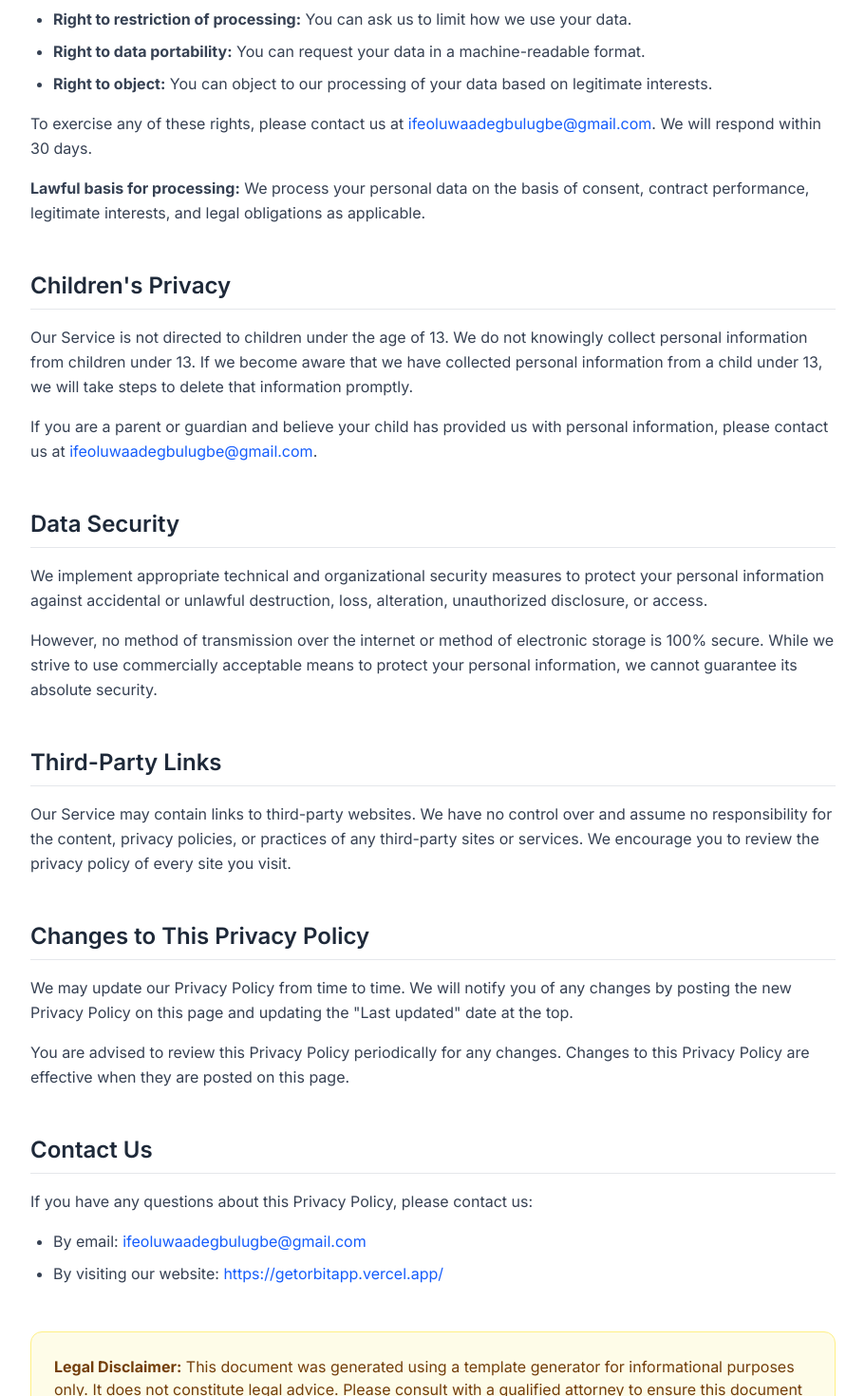
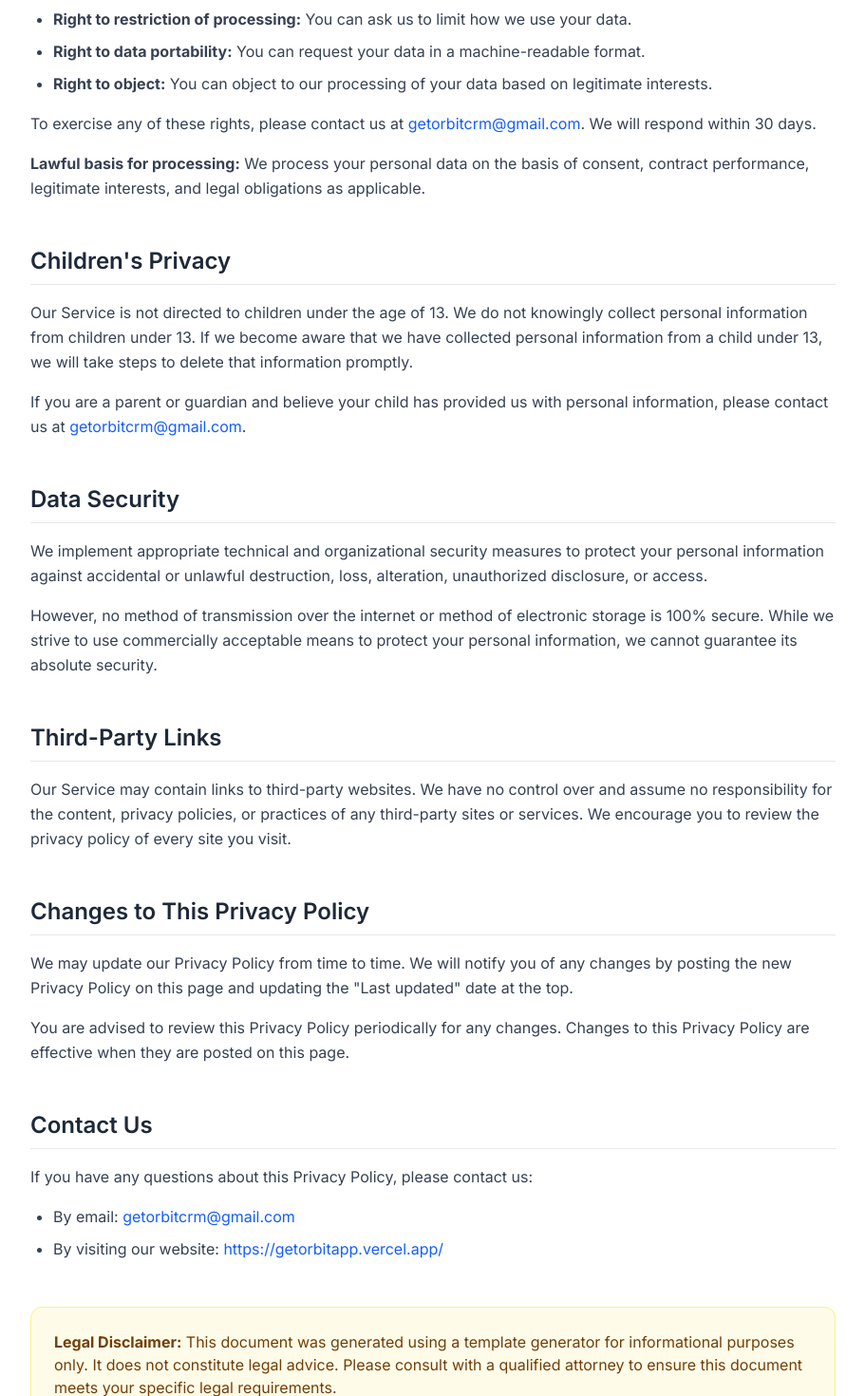
Before and after one commit to ifeoluwaadegbulugbe/Orbit, a React (Vite) app: page /privacy in a window 1280 px wide. Shown: the part 2240-3710 px from the top of the page at 95% size, without its empty margins (184-1095 px from the left). Built offline with nearby package versions, Linux system fonts and the light colour scheme; no server answers.

Commit message:
Add files via upload

```diff
--- a/src/app/components/privacy.tsx
+++ b/src/app/components/privacy.tsx
@@ -118,7 +118,7 @@ export function Privacy() {
                 <li><strong>Right to object:</strong> You can object to our processing of your data based on legitimate interests.</li>
               </ul>
               <p className="mb-4">
-                To exercise any of these rights, please contact us at <a href="mailto:ifeoluwaadegbulugbe@gmail.com" className="text-blue-600 hover:underline">ifeoluwaadegbulugbe@gmail.com</a>. We will respond within 30 days.
+                To exercise any of these rights, please contact us at <a href="mailto:getorbitcrm@gmail.com" className="text-blue-600 hover:underline">getorbitcrm@gmail.com</a>. We will respond within 30 days.
               </p>
               <p>
                 <strong>Lawful basis for processing:</strong> We process your personal data on the basis of consent, contract performance, legitimate interests, and legal obligations as applicable.
@@ -133,7 +133,7 @@ export function Privacy() {
                 Our Service is not directed to children under the age of 13. We do not knowingly collect personal information from children under 13. If we become aware that we have collected personal information from a child under 13, we will take steps to delete that information promptly.
               </p>
               <p>
-                If you are a parent or guardian and believe your child has provided us with personal information, please contact us at <a href="mailto:ifeoluwaadegbulugbe@gmail.com" className="text-blue-600 hover:underline">ifeoluwaadegbulugbe@gmail.com</a>.
+                If you are a parent or guardian and believe your child has provided us with personal information, please contact us at <a href="mailto:getorbitcrm@gmail.com" className="text-blue-600 hover:underline">getorbitcrm@gmail.com</a>.
               </p>
             </section>
 
@@ -176,7 +176,7 @@ export function Privacy() {
               </h2>
               <p className="mb-4">If you have any questions about this Privacy Policy, please contact us:</p>
               <ul className="list-disc pl-6 space-y-2">
-                <li>By email: <a href="mailto:ifeoluwaadegbulugbe@gmail.com" className="text-blue-600 hover:underline">ifeoluwaadegbulugbe@gmail.com</a></li>
+                <li>By email: <a href="mailto:getorbitcrm@gmail.com" className="text-blue-600 hover:underline">getorbitcrm@gmail.com</a></li>
                 <li>By visiting our website: <a href="https://getorbitapp.vercel.app/" className="text-blue-600 hover:underline">https://getorbitapp.vercel.app/</a></li>
               </ul>
             </section>
--- a/src/app/components/terms.tsx
+++ b/src/app/components/terms.tsx
@@ -160,7 +160,7 @@ export function Terms() {
                 Contact Us
               </h2>
               <p>
-                If you have questions about these Terms, please contact us at <a href="mailto:ifeoluwaadegbulugbe@gmail.com" className="text-blue-600 hover:underline">ifeoluwaadegbulugbe@gmail.com</a> or visit <a href="https://getorbitapp.vercel.app/" className="text-blue-600 hover:underline">https://getorbitapp.vercel.app/</a>.
+                If you have questions about these Terms, please contact us at <a href="mailto:getorbitcrm@gmail.com" className="text-blue-600 hover:underline">getorbitcrm@gmail.com</a> or visit <a href="https://getorbitapp.vercel.app/" className="text-blue-600 hover:underline">https://getorbitapp.vercel.app/</a>.
               </p>
             </section>
 
```
